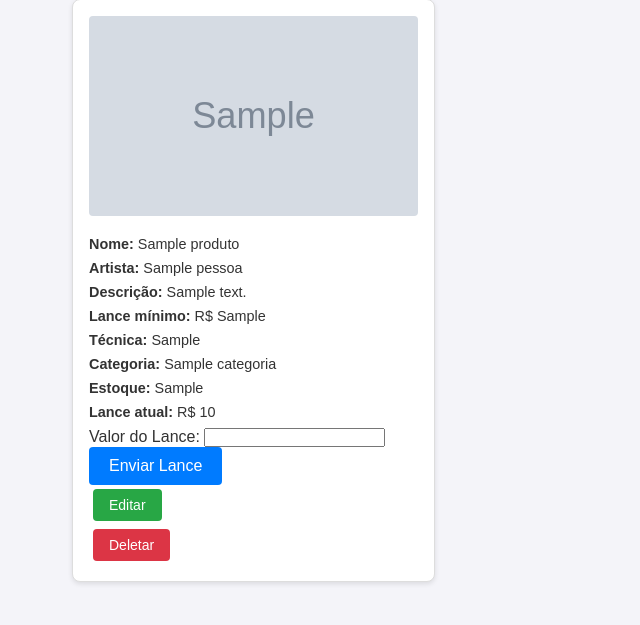
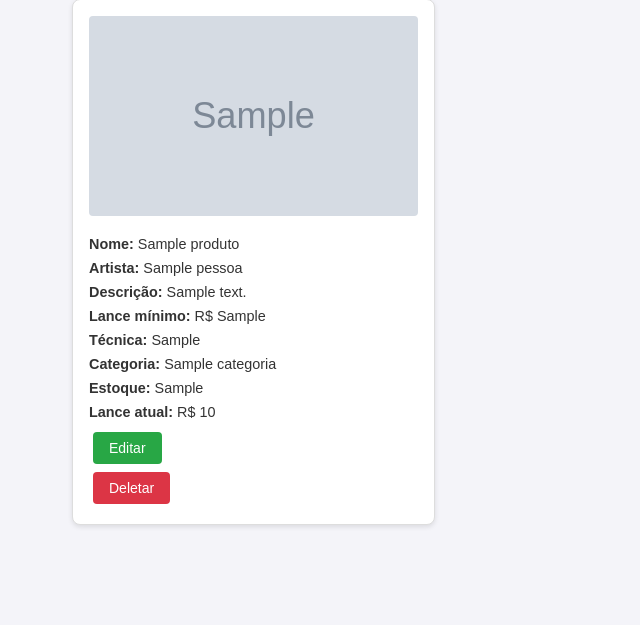
Before and after one commit to juliagpeter/ArteNet, a PHP site: page /listarProdutos.php in a window 1280 px wide. Shown: the part 175-800 px from the top of the page, without its empty margins (0-640 px from the left). Run offline with PHP 8.4, Linux system fonts and the light colour scheme; the visitor is signed in with stand-in values (Sample User, id 1); tables that the repository leaves empty or names only in its code hold one stand-in row (values such as "Sample post"); grey boxes marked "Sample" are stand-in pictures.

Commit message:
listarprod

```diff
--- a/views/listarProdutos.php
+++ b/views/listarProdutos.php
@@ -65,16 +65,6 @@
                         <p><strong>Estoque:</strong> <?php echo ($produto['estoque']); ?></p>
                         <p><strong>Lance atual:</strong> R$ <?php echo ($produto['lance_atual']); ?></p>
 
-                        <form action="../controller/LanceController.php" method="POST" class="lance-form">
-                            <input type="hidden" name="produto_id" value="<?php echo ($produto['produto_id']); ?>">
-                            <input type="hidden" name="pessoa_id" value="<?php echo ($_SESSION['pessoa_id']); ?>">
-
-                            <label for="valor_<?php echo ($produto['produto_id']); ?>">Valor do Lance:</label>
-                            <input type="number" id="valor_<?php echo ($produto['produto_id']); ?>" name="valor" min="0" step="0.01" required>
-
-                            <button type="submit" name="cadastrar">Enviar Lance</button>
-                        </form>
-
                         <form action="alterarProduto.php" method="POST" class="acao-form">
                             <input type="hidden" name="produto_id" value="<?php echo $produto['produto_id']; ?>">
                             <button type="submit" name="editar" class="acao-button editar">Editar</button>
```
